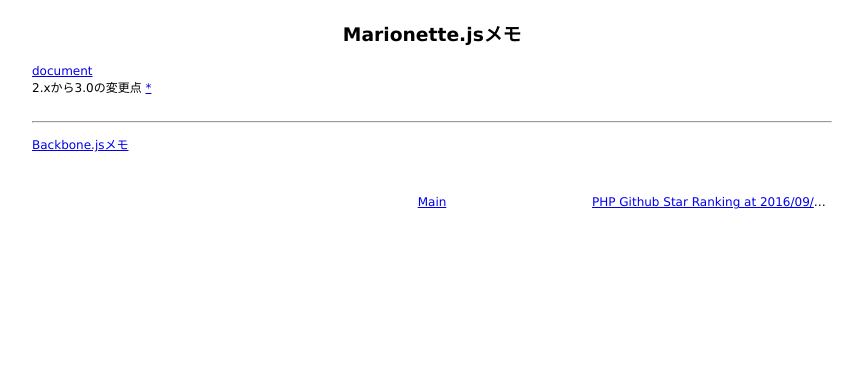
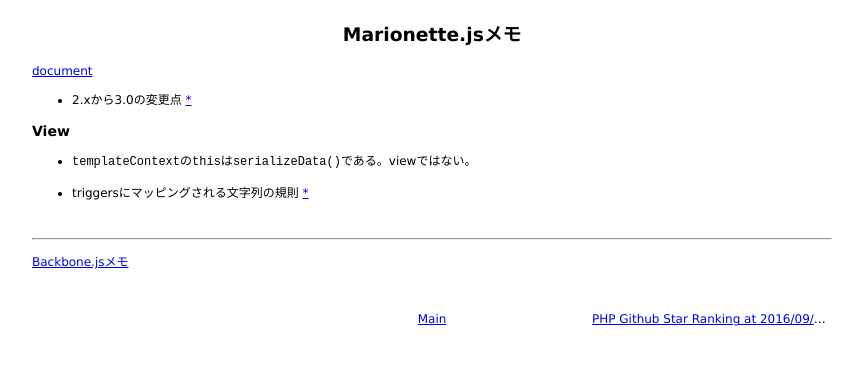
Before and after one commit to 38elements/38elements.github.com, a Jekyll site: the page built from _posts/2016-09-11-backbone_marionette.md, in a window 1280 px wide. Shown: the top 365 px of the page, without its empty margins (208-1064 px from the left). Built offline with Jekyll 4.4.1, drawn with Linux system fonts in a browser that asks for light colours.

Commit message:
Update 2016-09-11-backbone_marionette.md

```diff
--- a/_posts/2016-09-11-backbone_marionette.md
+++ b/_posts/2016-09-11-backbone_marionette.md
@@ -3,7 +3,16 @@ layout: posts
 title: Marionette.jsメモ
 ---
 [document](http://marionettejs.com/docs/current/)
-2.xから3.0の変更点 [\*](https://github.com/marionettejs/backbone.marionette/releases/tag/v3.0.0)
+
+* 2.xから3.0の変更点 [\*](https://github.com/marionettejs/backbone.marionette/releases/tag/v3.0.0)
+
+### View
+
+* `templateContext`の`this`は`serializeData()`である。viewではない。
+
+* triggersにマッピングされる文字列の規則 [\*](http://marionettejs.com/docs/v3.0.0/events.html#magic-method-binding)
+
+
 <br>
 <hr>
 [Backbone.jsメモ](/2016/09/07/backbonejs.html)
```
